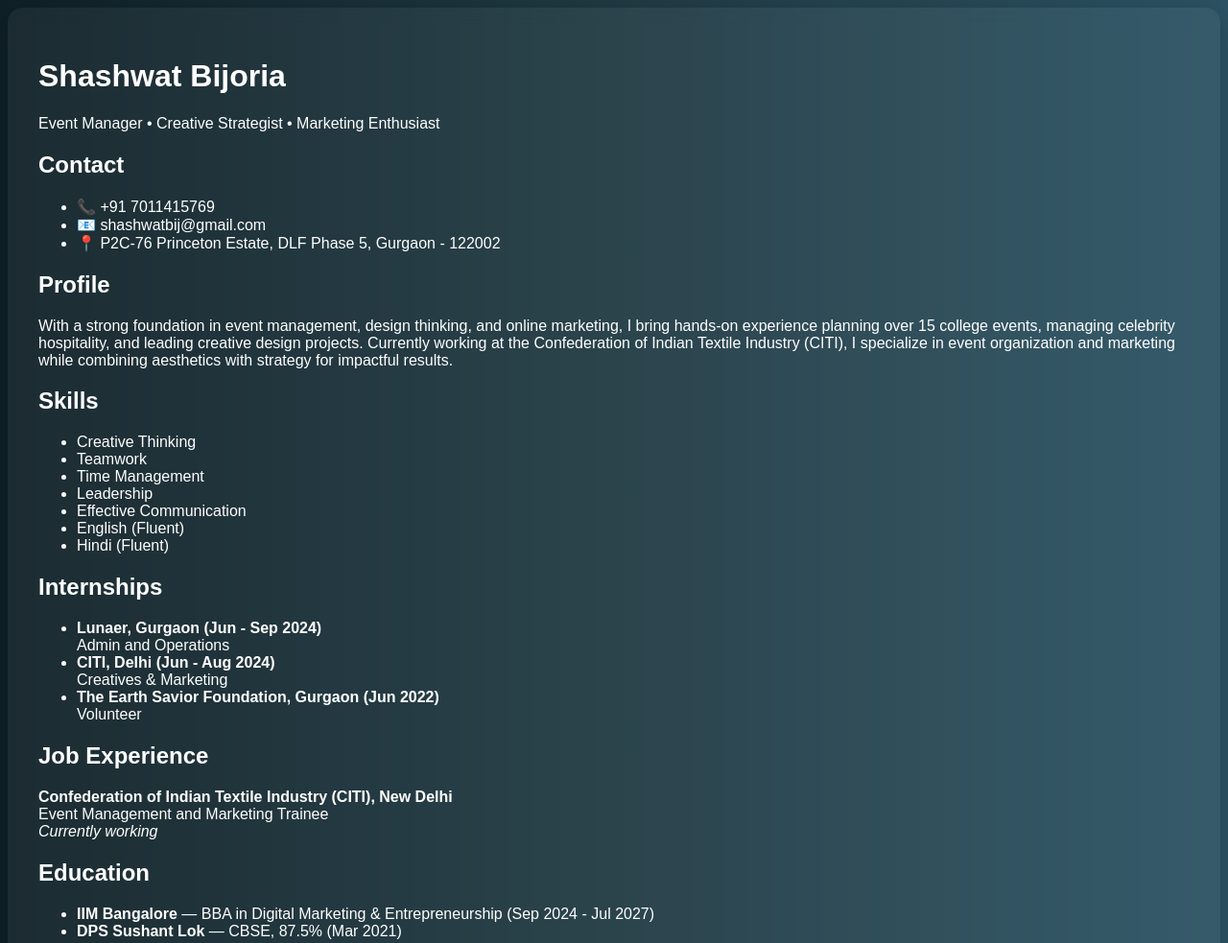
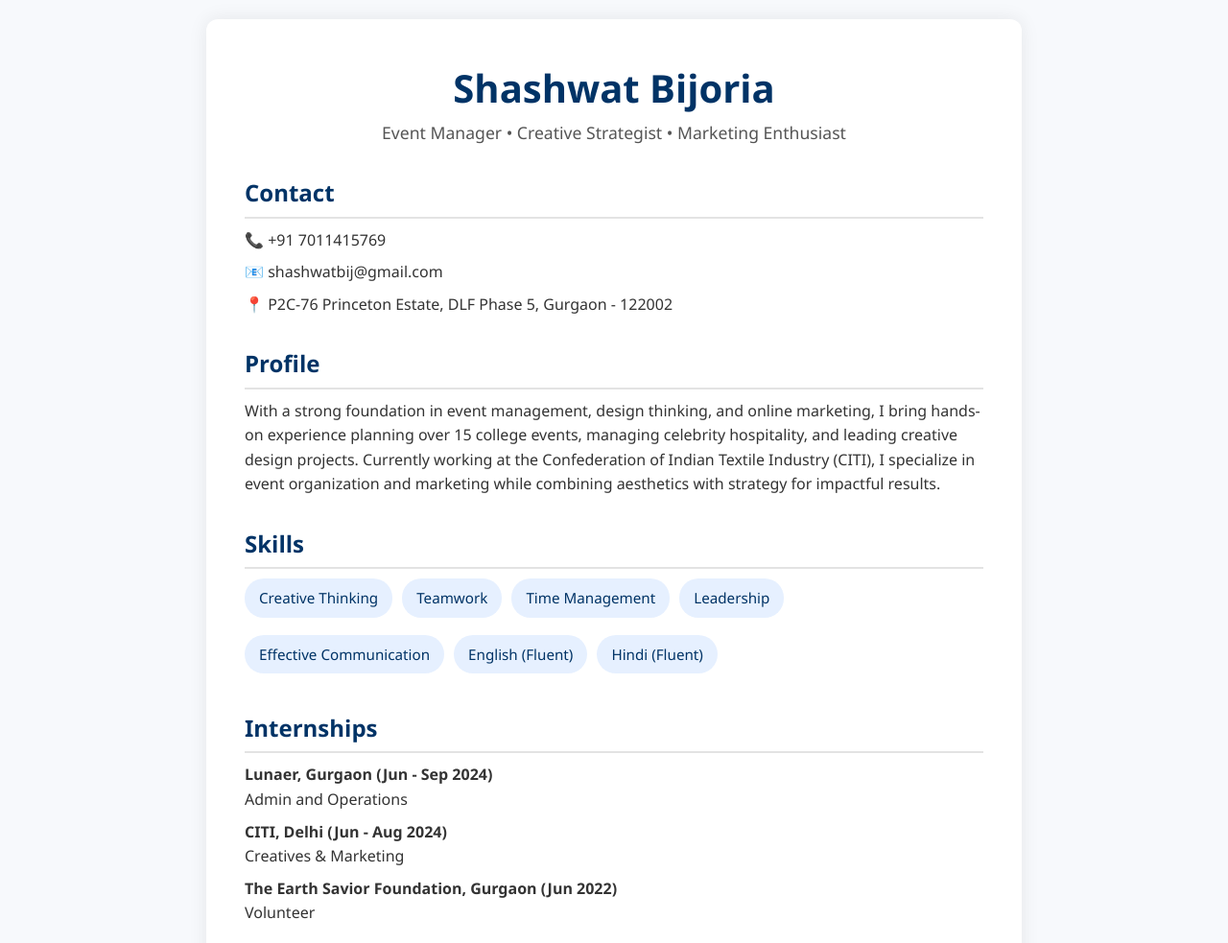
Before and after one commit to shashwat1707/shashwat1707.github.io, a plain HTML site: page index.html in a window 1280 px wide. Shown: the top 983 px of the page at 96% size. Drawn offline with Linux system fonts and the light colour scheme.

Commit message:
Update style.css

```diff
--- a/style.css
+++ b/style.css
@@ -1,22 +1,75 @@
+* {
+  margin: 0;
+  padding: 0;
+  box-sizing: border-box;
+  font-family: 'Segoe UI', Tahoma, Geneva, Verdana, sans-serif;
+}
+
 body {
-  background: linear-gradient(to right, #0f2027, #203a43, #2c5364);
-  color: #ffffff;
-  font-family: 'Poppins', sans-serif;
+  background: #f7f9fc;
+  color: #333;
+  line-height: 1.6;
+  padding: 20px;
 }
 
 .container {
-  background: rgba(255, 255, 255, 0.05);
-  backdrop-filter: blur(8px);
-  padding: 2rem;
-  border-radius: 15px;
-  box-shadow: 0 8px 32px rgba(0,0,0,0.2);
+  max-width: 850px;
+  margin: 0 auto;
+  background: #fff;
+  padding: 40px;
+  box-shadow: 0 0 20px rgba(0, 0, 0, 0.08);
+  border-radius: 12px;
 }
 
-a {
-  color: #00ffff;
-  transition: color 0.3s ease;
+header {
+  text-align: center;
+  margin-bottom: 30px;
 }
 
-a:hover {
-  color: #ff4d4d;
+header h1 {
+  font-size: 2.5em;
+  color: #003366;
 }
+
+.subtitle {
+  font-size: 1.1em;
+  color: #555;
+}
+
+h2 {
+  color: #003366;
+  border-bottom: 2px solid #e3e3e3;
+  padding-bottom: 5px;
+  margin-top: 30px;
+  margin-bottom: 10px;
+}
+
+ul {
+  list-style-type: none;
+  padding-left: 0;
+}
+
+ul li {
+  margin-bottom: 8px;
+}
+
+.skills {
+  display: flex;
+  flex-wrap: wrap;
+  gap: 10px;
+}
+
+.skills li {
+  background: #e6f0ff;
+  padding: 8px 15px;
+  border-radius: 20px;
+  font-size: 0.95em;
+  color: #003366;
+}
+
+footer {
+  text-align: center;
+  margin-top: 40px;
+  font-size: 0.9em;
+  color: #777;
+}
```
